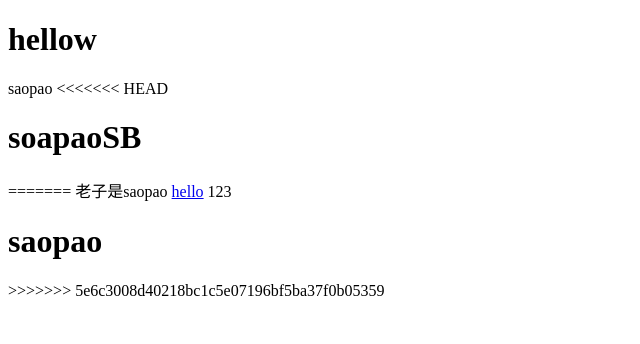
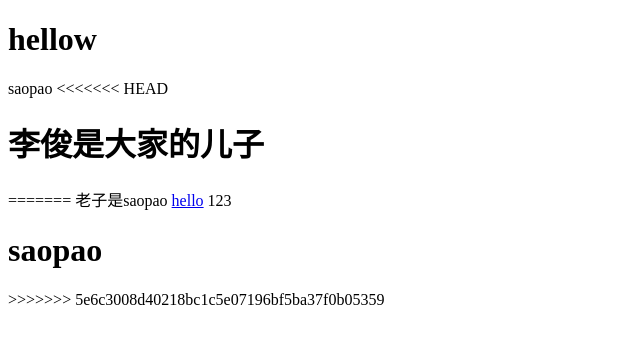
Before and after one commit to LiJun0915/Background-applications, a plain HTML site: page index.html in a window 1280 px wide. Shown: the whole page, without its empty margins (0-640 px from the left). Drawn offline with Linux system fonts and the light colour scheme.

Commit message:
Update index.html

```diff
--- a/index.html
+++ b/index.html
@@ -8,7 +8,7 @@
     <h1>hellow</h1>
     <span>saopao</span>
 <<<<<<< HEAD
-    <h1>soapaoSB</h1>
+    <h1>李俊是大家的儿子</h1>
 =======
     <span>老子是saopao</span>
     <a href="#">hello</a>
```
